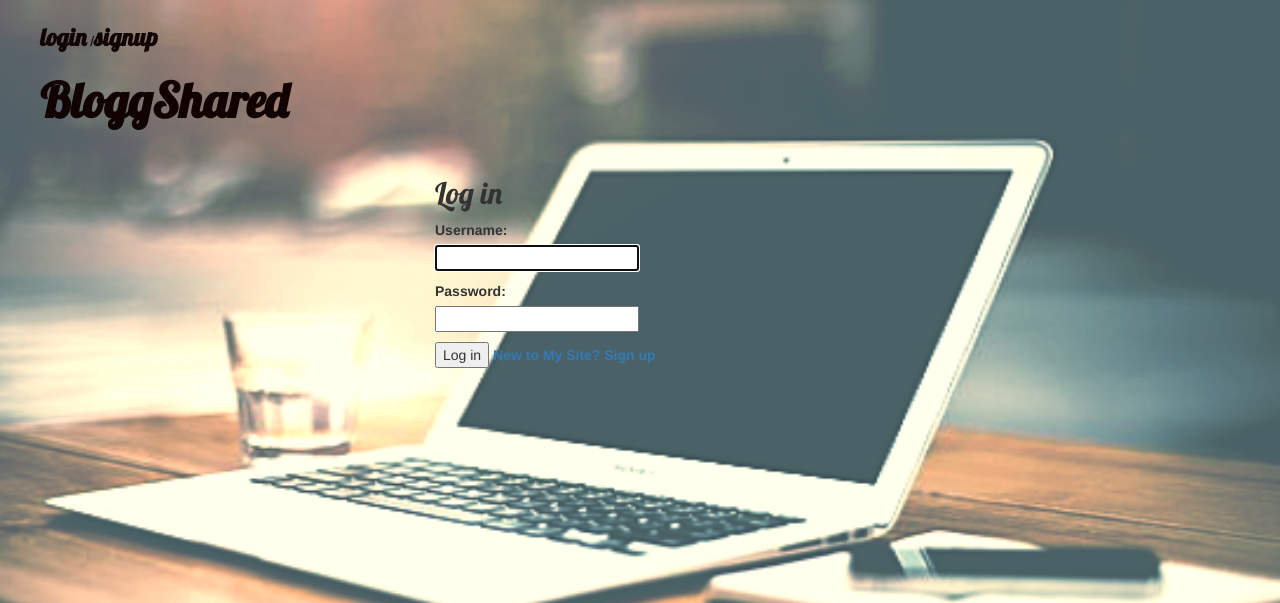
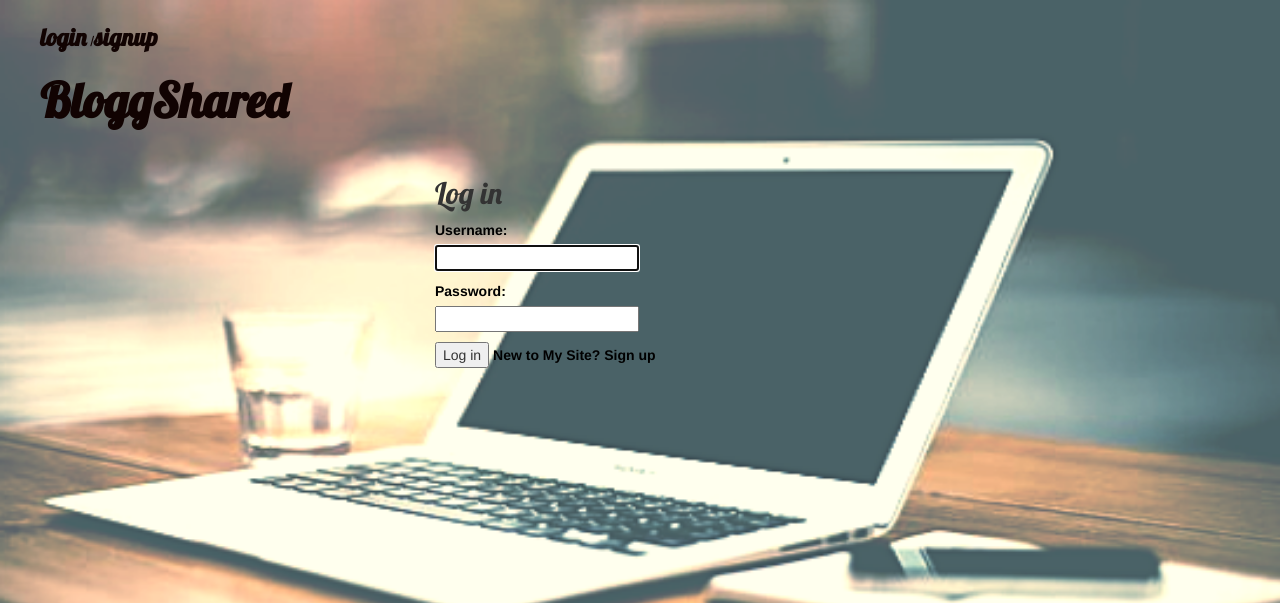
Before and after one commit to deadlyhallows/my-first-blog2, a Django app: page /login/ in a window 1280 px wide. Shown: the top 603 px of the page. Run offline with Django 3.2, Linux system fonts and the light colour scheme; some libraries are stand-ins or nearby versions.

Commit message:
fix:overridden classes loading problem solved1.212

```diff
--- a/blog/static/css/blog.css
+++ b/blog/static/css/blog.css
@@ -1,6 +1,6 @@
 @import url(//fonts.googleapis.com/css?family=Lobster&subset=latin,latin-ext);
 p,a{
-
+    color:black;
     font-weight: bold;}
 
 
```
